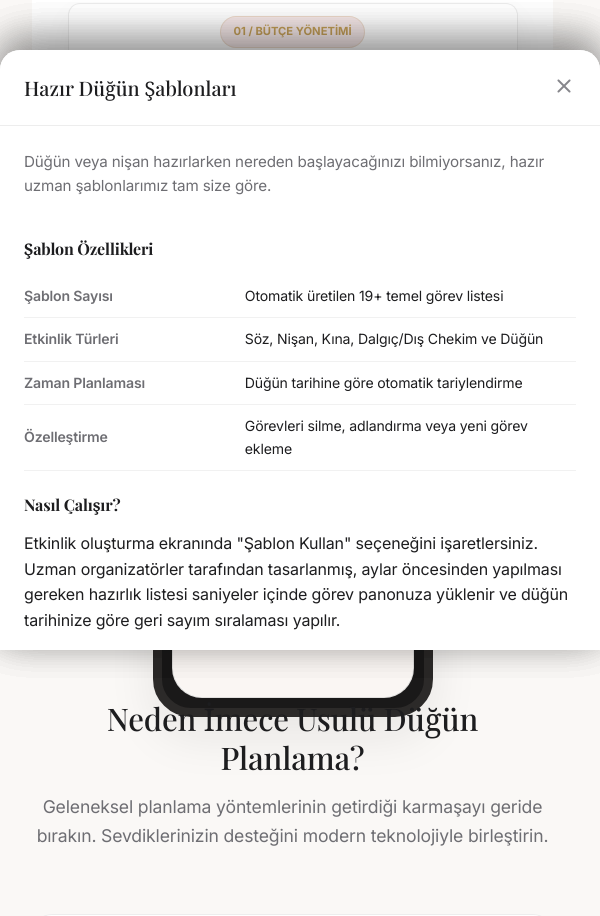
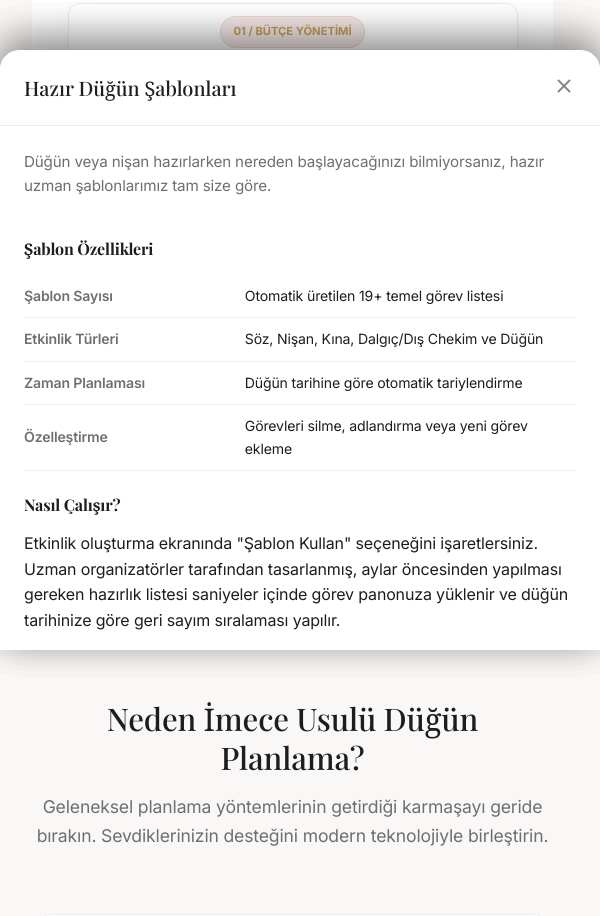
Before and after one commit to stbaltindal/imece-landing, a plain HTML site: page index.html in a window 600 px wide. Shown: the part 750-1666 px from the top of the page. Drawn offline with nearby package versions, Linux system fonts and the light colour scheme; a web font is replaced by a local one.

Commit message:
Override transform none on mobile mockup using important flag to force scale scaling

```diff
--- a/index.html
+++ b/index.html
@@ -15,7 +15,7 @@
     <link href="https://fonts.googleapis.com/icon?family=Material+Icons+Round" rel="stylesheet">
 
     <!-- Stylesheet with Cache Buster -->
-    <link rel="stylesheet" href="style.css?v=2.7">
+    <link rel="stylesheet" href="style.css?v=2.8">
 </head>
 <body>
 
--- a/style.css
+++ b/style.css
@@ -3365,7 +3365,7 @@
         position: absolute;
         top: 0;
         left: 0;
-        transform: scale(0.52);
+        transform: scale(0.52) !important;
         transform-origin: top center;
         pointer-events: auto;
     }
@@ -3376,7 +3376,7 @@
             height: 349px;
         }
         #phoneMockupMobile {
-            transform: scale(0.60);
+            transform: scale(0.60) !important;
         }
     }
 
@@ -3386,7 +3386,7 @@
             height: 396px;
         }
         #phoneMockupMobile {
-            transform: scale(0.68);
+            transform: scale(0.68) !important;
         }
     }
 
```
